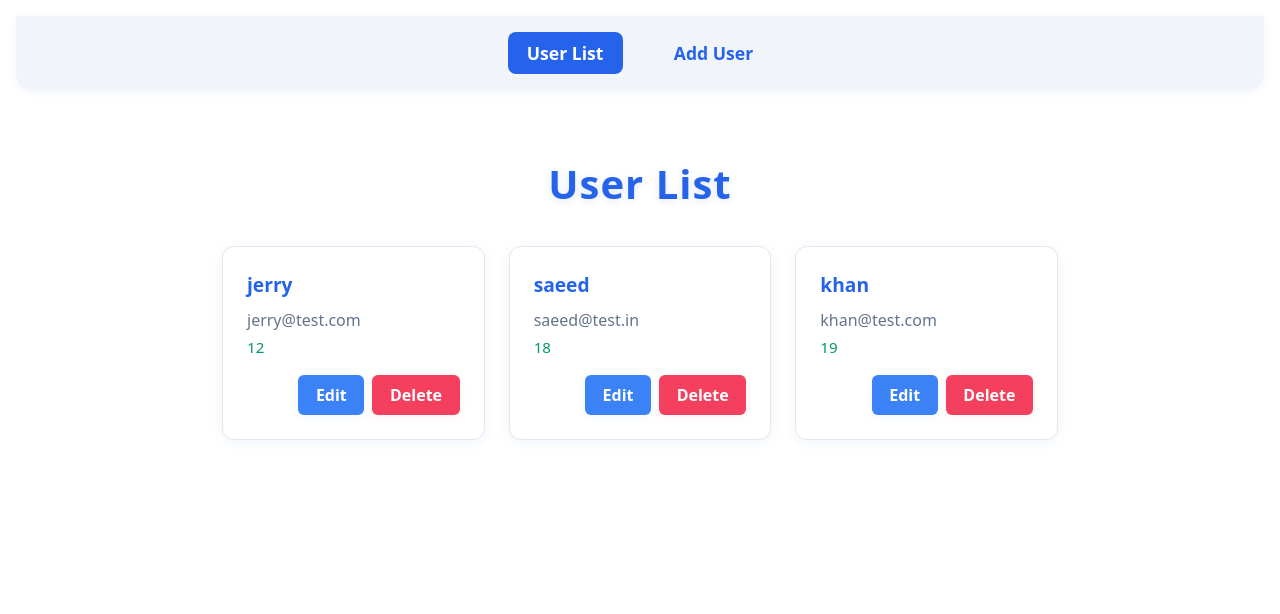
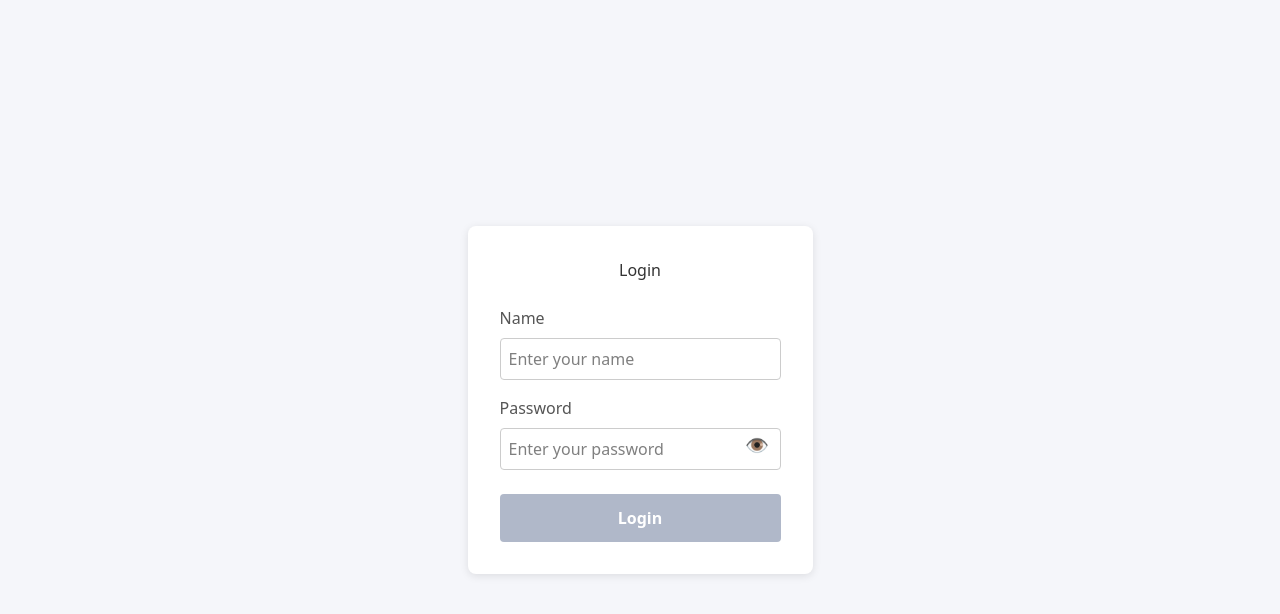
Before and after one commit to saeedali780/learn-react, a React (Vite) app: page / in a window 1280 px wide. Shown: the top 614 px of the page. Built offline with nearby package versions, Linux system fonts and the light colour scheme; data requests are answered from the project's data file.

Commit message:
manual Validations

```diff
--- a/src/App.jsx
+++ b/src/App.jsx
@@ -1,61 +1,144 @@
-import React from 'react';
-import { Routes, Route, NavLink } from 'react-router-dom';
-import UserList from './UserList';
-import AddUser from './AddUser';
-import EditUser from './EditUser';
+import React,{useState} from 'react';
 
-const navStyle = {
-  display: 'flex',
-  justifyContent: 'center',
-  alignItems: 'center',
-  gap: '2rem',
-  background: '#f1f5f9',
-  padding: '1rem 0',
-  borderRadius: '0 0 16px 16px',
-  boxShadow: '0 2px 8px rgba(37,99,235,0.07)',
-  marginBottom: '2rem',
+const App = () => {
+
+  const [name, setName] = useState('');
+  const [nameErr, setNameErr] = useState('');
+  const [nameFeedback, setNameFeedback] = useState('');
+  const [feedbackColor, setFeedbackColor] = useState('');
+  const [showPassword, setShowPassword] = useState(false);
+  const [password, setPassword] = useState('');
+  const [passwordFeedback, setPasswordFeedback] = useState('');
+  const [passwordColor, setPasswordColor] = useState('');
+
+  const handleName = (e) => {
+    const value = e.target.value;
+    setName(value);
+    const specialCharRegex = /[^a-zA-Z0-9 ]/;
+    if (specialCharRegex.test(value)) {
+      setNameErr('Special characters not allowed');
+      setNameFeedback('');
+      setFeedbackColor('red');
+    } else if (value.length > 5) {
+      setNameErr('Please Enter Valid User Name Only 5 Characters Allowed');
+      setNameFeedback('');
+      setFeedbackColor('red');
+    } else if (value.length === 5) {
+      setNameErr('');
+      setNameFeedback('Perfect!');
+      setFeedbackColor('green');
+    } else if (value.length > 0) {
+      setNameErr('');
+      setNameFeedback(`${5 - value.length} more Characters needed`);
+      setFeedbackColor('orange');
+    } else {
+      setNameErr('');
+      setNameFeedback('');
+      setFeedbackColor('');
+    }
   };
 
-const linkStyle = {
-  fontWeight: 'bold',
-  fontSize: '1.1rem',
-  color: '#2563eb',
-  textDecoration: 'none',
-  padding: '0.5rem 1.2rem',
-  borderRadius: '8px',
-  transition: 'background 0.15s, color 0.15s',
+  const handlePassword = (e) => {
+    const value = e.target.value;
+    setPassword(value);
+    // Validation rules
+    const hasSpace = /\s/.test(value);
+    const hasCapital = /[A-Z]/.test(value);
+    const hasSpecial = /[^a-zA-Z0-9]/.test(value);
+    const hasNumber = /[0-9]/.test(value);
+    if (value.length === 0) {
+      setPasswordFeedback('');
+      setPasswordColor('');
+    } else if (hasSpace) {
+      setPasswordFeedback('Spaces are not allowed');
+      setPasswordColor('red');
+    } else if (value.length < 8) {
+      setPasswordFeedback('Too weak: at least 8 characters required');
+      setPasswordColor('red');
+    } else if (!hasCapital) {
+      setPasswordFeedback('Too weak: include at least 1 capital letter');
+      setPasswordColor('orange');
+    } else if (!hasSpecial) {
+      setPasswordFeedback('Almost there: include at least 1 special character');
+      setPasswordColor('#a0522d'); // brownish
+    } else if (!hasNumber) {
+      setPasswordFeedback('Almost there: include at least 1 number');
+      setPasswordColor('#ff9800'); // orangish
+    } else {
+      setPasswordFeedback('Strong now');
+      setPasswordColor('green');
+    }
   };
 
-const activeLinkStyle = {
-  background: '#2563eb',
-  color: '#fff',
+  const togglePassword = (e) => {
+    e.preventDefault();
+    setShowPassword((prev) => !prev);
   };
 
-const App = () => {
+  // Determine if the login button should be disabled
+  const isPasswordValid = passwordFeedback === 'Strong now';
+  const isNameValid = !nameErr && name.length === 5;
+  const isFormValid = isPasswordValid && isNameValid;
+
   return (
-    <div style={{ padding: '1rem' }}>
-      <nav style={navStyle}>
-        <NavLink
-          to="/"
-          end
-          style={({ isActive }) => isActive ? { ...linkStyle, ...activeLinkStyle } : linkStyle}
+    <div style={{ minHeight: '100vh', display: 'flex', alignItems: 'center', justifyContent: 'center', background: '#f5f6fa' }}>
+      <form style={{ background: '#fff', padding: '2rem', borderRadius: '8px', boxShadow: '0 2px 8px rgba(0,0,0,0.1)', minWidth: '320px' }}>
+        <h2 style={{ textAlign: 'center', marginBottom: '1.5rem', color: '#333' }}>Login</h2>
+        <div style={{ marginBottom: '1rem' }}>
+          <label htmlFor="name" style={{ display: 'block', marginBottom: '0.5rem', color: '#555' }}>Name</label>
+          <input
+            type="text"
+            id="name"
+            value={name}
+            onChange={handleName}
+            style={{ width: '100%', padding: '0.5rem', borderRadius: '4px', border: '1px solid #ccc' }}
+            placeholder="Enter your name"
+          />
+          {nameErr ? (
+            <span style={{ color: 'red', fontSize: '0.9rem', marginTop: '0.25rem', display: 'block' }}>{nameErr}</span>
+          ) : nameFeedback ? (
+            <span style={{ color: feedbackColor, fontSize: '0.9rem', marginTop: '0.25rem', display: 'block' }}>{nameFeedback}</span>
+          ) : null}
+        </div>
+        <div style={{ marginBottom: '1.5rem', position: 'relative' }}>
+          <label htmlFor="password" style={{ display: 'block', marginBottom: '0.5rem', color: '#555' }}>Password</label>
+          <input
+            type={showPassword ? 'text' : 'password'}
+            id="password"
+            value={password}
+            onChange={handlePassword}
+            style={{ width: '100%', padding: '0.5rem 2.5rem 0.5rem 0.5rem', borderRadius: '4px', border: '1px solid #ccc' }}
+            placeholder="Enter your password"
+          />
+          <button
+            onClick={togglePassword}
+            style={{
+              position: 'absolute',
+              right: '0.75rem',
+              top: '2.2rem',
+              background: 'none',
+              border: 'none',
+              cursor: 'pointer',
+              fontSize: '1.2rem',
+              color: '#888',
+              padding: 0
+            }}
+            tabIndex={-1}
+            aria-label={showPassword ? 'Hide password' : 'Show password'}
+            type="button"
           >
-          User List
-        </NavLink>
-        <NavLink
-          to="/add"
-          style={({ isActive }) => isActive ? { ...linkStyle, ...activeLinkStyle } : linkStyle}
-        >
-          Add User
-        </NavLink>
-      </nav>
-      <Routes>
-        <Route path="/" element={<UserList />} />
-        <Route path="/add" element={<AddUser />} />
-        <Route path="/edit/:id" element={<EditUser />} />
-      </Routes>
+            {showPassword ? '🙈' : '👁️'}
+          </button>
+          {passwordFeedback && (
+            <span style={{ color: passwordColor, fontSize: '0.9rem', marginTop: '0.25rem', display: 'block' }}>{passwordFeedback}</span>
+          )}
+        </div>
+        <button type="submit" style={{ width: '100%', padding: '0.75rem', background: isFormValid ? '#4f8cff' : '#b0b8c9', color: '#fff', border: 'none', borderRadius: '4px', fontWeight: 'bold', fontSize: '1rem', cursor: isFormValid ? 'pointer' : 'not-allowed' }} disabled={!isFormValid}>
+          Login
+        </button>
+      </form>
     </div>
   );
-};
+}
 
-export default App;
+export default App
```
Lines whose indentation alone changed are shown as unchanged.
